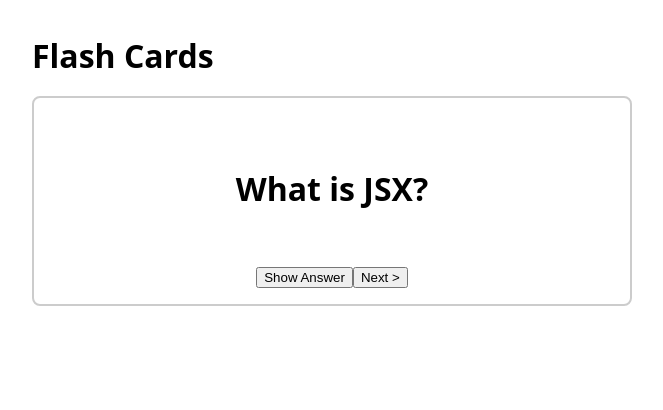
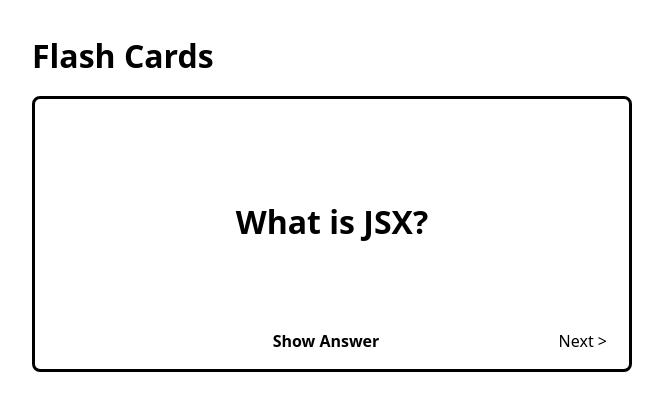
Before and after one commit to massivenobody/react-flashcards, a React (Vite) app: page / in a window 1280 px wide. Shown: the top 410 px of the page, without its empty margins (308-971 px from the left). Built offline with nearby package versions, Linux system fonts and the light colour scheme.

Commit message:
style: refine card and button styling
- Add CSS variable for card border color
- Increase card border thickness
- Remove button background and borders
- Improve spacing and margins
- Clean up button transitions

```diff
--- a/src/App.css
+++ b/src/App.css
@@ -3,6 +3,8 @@
   margin: 0 auto;
   padding: 2rem;
   text-align: center;
+
+  --card-border-color: black;
 }
 
 h1 {
@@ -17,7 +19,7 @@ h1 {
 
 .card {
   margin-top: 1rem;
-  border: 2.5px solid #ccc;
+  border: 3px solid var(--card-border-color);
   border-radius: 8px;
   padding: 1rem;
 }
@@ -28,8 +30,44 @@ h1 {
   display: flex;
   align-items: center;
   justify-content: center;
+  margin: 2rem 0;
+
 }
 
 .card-content h2 {
   font-size: 2rem;
 }
+
+.card-content p {
+  font-size: 1.2rem;
+  width: 85%;
+}
+
+.card-controls {
+  display: flex;
+  justify-content: space-between;
+  gap: 1rem;
+  & > * {
+    flex: 1;
+  }
+  & > :first-child {
+    text-align: left;
+  }
+  & > :last-child {
+    text-align: right;
+  }
+}
+
+button {
+  border: none;
+  font-size: 1em;
+  font-weight: 500;
+  font-family: inherit;
+  background-color: inherit;
+  cursor: pointer;
+  transition: background-color 0.25s
+}
+
+.card-controls-flip {
+  font-weight: 600;
+}
```
